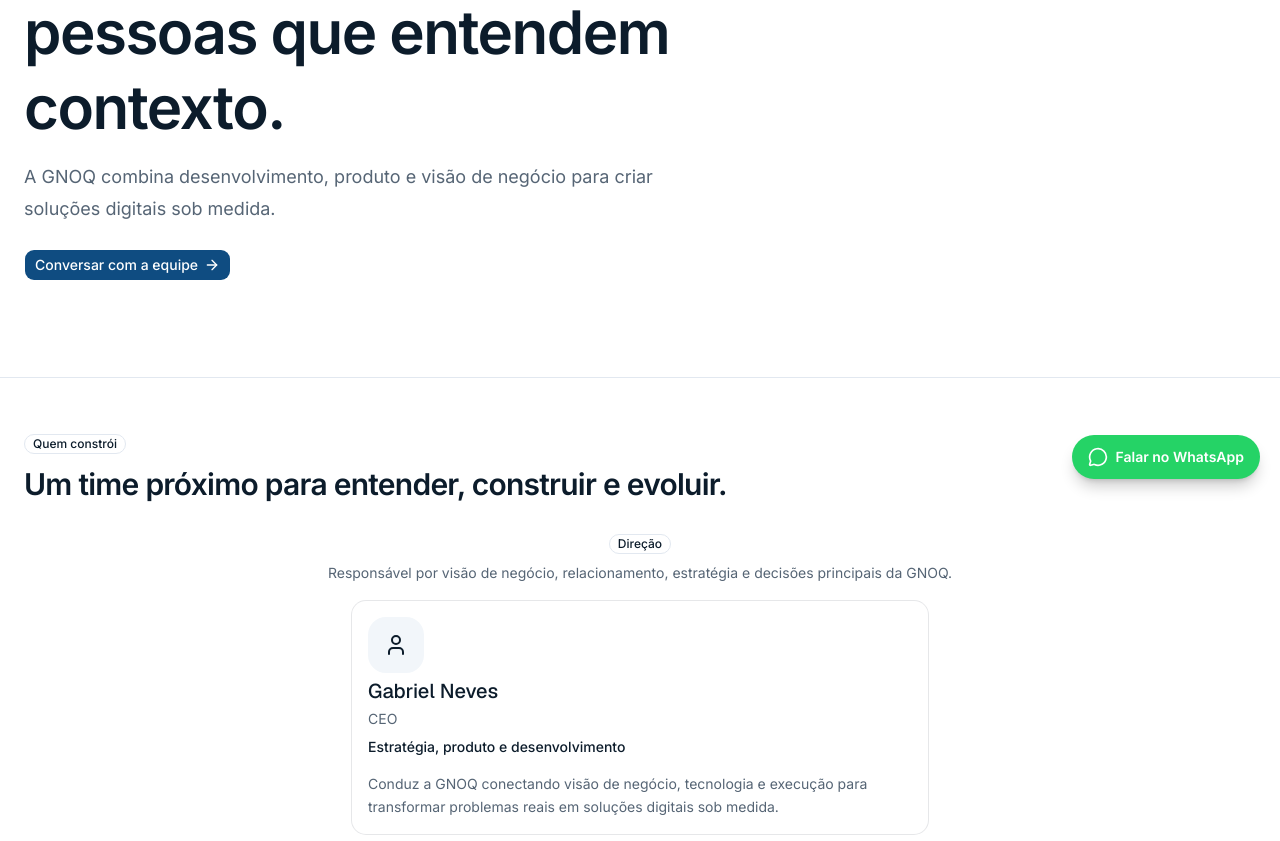
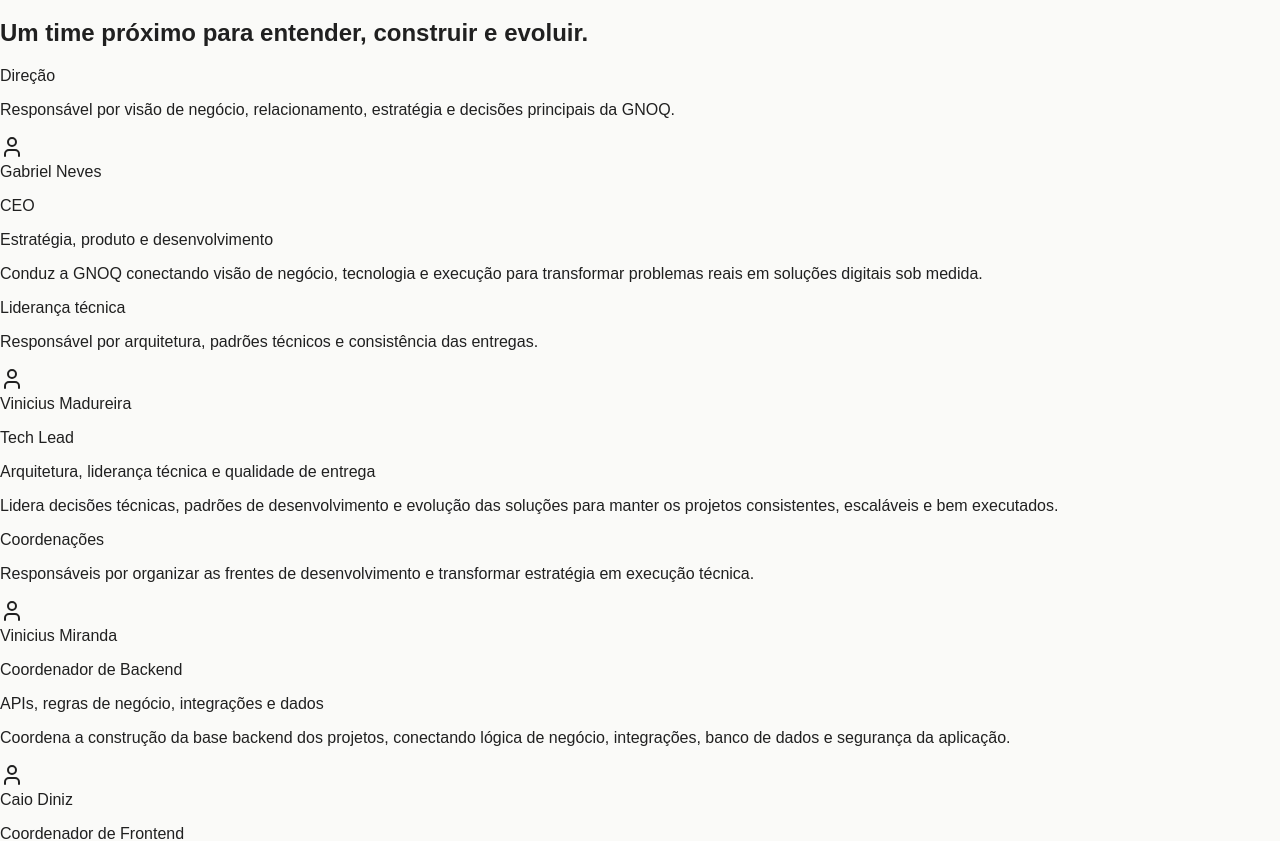
Before and after one commit to GNOQ-Global-Node-Of-Quantum/Website, a Next.js app in the folder gnoq/: page /team in a window 1280 px wide. Shown: the part 301-1142 px from the top of the page. Built offline with nearby package versions, Linux system fonts and the light colour scheme.

Commit message:
feat: replace public website with maintenance page

```diff
--- a/gnoq/src/app/globals.css
+++ b/gnoq/src/app/globals.css
@@ -1,156 +1,17 @@
-@import "tailwindcss";
-@import "tw-animate-css";
-@import "shadcn/tailwind.css";
-
-@custom-variant dark (&:is(.dark *));
-
-* {
-  box-sizing: border-box;
-}
-
-html,
-body {
-  margin: 0;
-  min-height: 100%;
-  background: var(--background);
-  color: var(--foreground);
-}
-
-html {
-  scroll-behavior: smooth;
-}
-
-body {
-  font-family: var(--font-inter), Arial, Helvetica, sans-serif;
-}
-
-@theme inline {
-  --font-heading: var(--font-sans);
-  --font-sans: var(--font-sans);
-  --color-sidebar-ring: var(--sidebar-ring);
-  --color-sidebar-border: var(--sidebar-border);
-  --color-sidebar-accent-foreground: var(--sidebar-accent-foreground);
-  --color-sidebar-accent: var(--sidebar-accent);
-  --color-sidebar-primary-foreground: var(--sidebar-primary-foreground);
-  --color-sidebar-primary: var(--sidebar-primary);
-  --color-sidebar-foreground: var(--sidebar-foreground);
-  --color-sidebar: var(--sidebar);
-  --color-chart-5: var(--chart-5);
-  --color-chart-4: var(--chart-4);
-  --color-chart-3: var(--chart-3);
-  --color-chart-2: var(--chart-2);
-  --color-chart-1: var(--chart-1);
-  --color-ring: var(--ring);
-  --color-input: var(--input);
-  --color-border: var(--border);
-  --color-destructive: var(--destructive);
-  --color-accent-foreground: var(--accent-foreground);
-  --color-accent: var(--accent);
-  --color-muted-foreground: var(--muted-foreground);
-  --color-muted: var(--muted);
-  --color-secondary-foreground: var(--secondary-foreground);
-  --color-secondary: var(--secondary);
-  --color-primary-foreground: var(--primary-foreground);
-  --color-primary: var(--primary);
-  --color-popover-foreground: var(--popover-foreground);
-  --color-popover: var(--popover);
-  --color-card-foreground: var(--card-foreground);
-  --color-card: var(--card);
-  --color-foreground: var(--foreground);
-  --color-background: var(--background);
-  --radius-sm: calc(var(--radius) * 0.6);
-  --radius-md: calc(var(--radius) * 0.8);
-  --radius-lg: var(--radius);
-  --radius-xl: calc(var(--radius) * 1.4);
-  --radius-2xl: calc(var(--radius) * 1.8);
-  --radius-3xl: calc(var(--radius) * 2.2);
-  --radius-4xl: calc(var(--radius) * 2.6);
-}
-
-:root {
-  /* GNOQ brand — primary #0F4C81, secondary #00719C */
-  --brand: #0f4c81;
-  --brand-2: #00719c;
-
-  --background: #ffffff;
-  --foreground: #0c1c2b;
-  --card: #ffffff;
-  --card-foreground: #0c1c2b;
-  --popover: #ffffff;
-  --popover-foreground: #0c1c2b;
-  --primary: #0f4c81;
-  --primary-foreground: #ffffff;
-  --secondary: #eaf2f8;
-  --secondary-foreground: #0f4c81;
-  --muted: #f2f6fa;
-  --muted-foreground: #566575;
-  --accent: #00719c;
-  --accent-foreground: #ffffff;
-  --destructive: oklch(0.577 0.245 27.325);
-  --border: #e2e8f0;
-  --input: #e2e8f0;
-  --ring: #00719c;
-  --chart-1: #0f4c81;
-  --chart-2: #00719c;
-  --chart-3: #3a86b8;
-  --chart-4: #7fb2d4;
-  --chart-5: #c3ddec;
-  --radius: 0.625rem;
-  --sidebar: oklch(0.985 0 0);
-  --sidebar-foreground: oklch(0.145 0 0);
-  --sidebar-primary: oklch(0.205 0 0);
-  --sidebar-primary-foreground: oklch(0.985 0 0);
-  --sidebar-accent: oklch(0.97 0 0);
-  --sidebar-accent-foreground: oklch(0.205 0 0);
-  --sidebar-border: oklch(0.922 0 0);
-  --sidebar-ring: oklch(0.708 0 0);
-}
-
-.dark {
-  --brand: #3a86b8;
-  --brand-2: #00a0d4;
-
-  --background: #071726;
-  --foreground: #eef4f9;
-  --card: #0c2135;
-  --card-foreground: #eef4f9;
-  --popover: #0c2135;
-  --popover-foreground: #eef4f9;
-  --primary: #2f79b3;
-  --primary-foreground: #ffffff;
-  --secondary: #12324c;
-  --secondary-foreground: #eef4f9;
-  --muted: #102a40;
-  --muted-foreground: #9db4c7;
-  --accent: #00a0d4;
-  --accent-foreground: #071726;
-  --destructive: oklch(0.704 0.191 22.216);
-  --border: #1c3a52;
-  --input: rgba(255, 255, 255, 0.12);
-  --ring: #00a0d4;
-  --chart-1: #2f79b3;
-  --chart-2: #00a0d4;
-  --chart-3: #4f9ecb;
-  --chart-4: #7fbcdd;
-  --chart-5: #b4d8ec;
-  --sidebar: oklch(0.205 0 0);
-  --sidebar-foreground: oklch(0.985 0 0);
-  --sidebar-primary: oklch(0.488 0.243 264.376);
-  --sidebar-primary-foreground: oklch(0.985 0 0);
-  --sidebar-accent: oklch(0.269 0 0);
-  --sidebar-accent-foreground: oklch(0.985 0 0);
-  --sidebar-border: oklch(1 0 0 / 10%);
-  --sidebar-ring: oklch(0.556 0 0);
-}
-
-@layer base {
-  * {
-    @apply border-border outline-ring/50;
-  }
-  body {
-    @apply bg-background text-foreground;
-  }
-  html {
-    @apply font-sans;
-  }
-}
+* { box-sizing: border-box; }
+:root { color-scheme: light; font-family: Arial, Helvetica, sans-serif; color: #202020; background: #fafaf8; }
+body { margin: 0; }
+a { color: inherit; }
+a:focus-visible { outline: 3px solid #555; outline-offset: 6px; }
+.maintenance { min-height: 100svh; display: flex; flex-direction: column; align-items: center; justify-content: center; padding: 56px 24px 28px; text-align: center; }
+.maintenance-content { width: 100%; max-width: 720px; margin: auto 0; padding: 32px 0 64px; }
+.wordmark { display: inline-block; font-size: 32px; font-weight: 800; letter-spacing: -2px; text-decoration: none; margin-bottom: 72px; }
+.wordmark span { color: #777; }
+.eyebrow { font-size: 11px; letter-spacing: 2px; font-weight: 700; color: #686863; line-height: 1.6; }
+h1 { font-size: clamp(36px, 6vw, 64px); line-height: 1.08; letter-spacing: -2px; margin: 24px 0; font-weight: 600; }
+.description { max-width: 490px; margin: 0 auto; color: #666660; font-size: 17px; line-height: 1.7; }
+.contact { display: inline-flex; gap: 28px; align-items: center; min-height: 48px; padding: 14px 24px; margin-top: 36px; background: #202020; color: white; border-radius: 8px; text-decoration: none; font-size: 14px; font-weight: 600; }
+.contact:hover { background: #41413d; }
+.email { font-size: 13px; color: #686863; overflow-wrap: anywhere; margin-top: 18px; }
+footer { color: #767670; font-size: 12px; line-height: 1.6; }
+@media (max-width: 480px) { .wordmark { margin-bottom: 48px; } .maintenance { padding-top: 24px; } h1 { letter-spacing: -1.2px; } }
--- a/gnoq/src/app/layout.tsx
+++ b/gnoq/src/app/layout.tsx
@@ -1,41 +1,12 @@
-import { AppHeader } from "@/shared/components/AppHeader/AppHeader";
-import { AppFooter } from "@/shared/components/AppFooter/AppFooter";
-import { WhatsAppButton } from "@/shared/components/WhatsAppButton/WhatsAppButton";
-import { cn } from "@/shared/lib/utils";
 import type { Metadata } from "next";
-import { Geist, Inter } from "next/font/google";
 import "./globals.css";
 
-const geist = Geist({ subsets: ["latin"], variable: "--font-sans" });
-
-const inter = Inter({
-  variable: "--font-inter",
-  subsets: ["latin"],
-});
-
 export const metadata: Metadata = {
-  title: "GNOQ | Soluções digitais sob medida",
-  description:
-    "Apps, sites, jogos, sistemas, automações e produtos digitais sob medida para empresas.",
+  title: "GNOQ | Site em manutenção",
+  description: "Estamos preparando o novo site da GNOQ. Entre em contato com nossa equipe por e-mail.",
+  verification: { google: "tDbwlgNIMrsZ_ks2DQ0Eqbp8sz-yqWlCCoK-V8BKVxk" },
 };
 
-export default function RootLayout({
-  children,
-}: Readonly<{ children: React.ReactNode }>) {
-  return (
-    <html lang="pt-br" className={cn("font-sans", geist.variable)}>
-      <head>
-        <meta
-          name="google-site-verification"
-          content="tDbwlgNIMrsZ_ks2DQ0Eqbp8sz-yqWlCCoK-V8BKVxk"
-        />
-      </head>
-      <body className={`${inter.variable} antialiased`}>
-        <AppHeader />
-        {children}
-        <AppFooter />
-        <WhatsAppButton />
-      </body>
-    </html>
-  );
+export default function RootLayout({ children }: Readonly<{ children: React.ReactNode }>) {
+  return <html lang="pt-BR"><body>{children}</body></html>;
 }
--- a/gnoq/src/app/page.tsx
+++ b/gnoq/src/app/page.tsx
@@ -1,5 +1,15 @@
-import { HomePage } from "@/features/home/pages/HomePage";
-
 export default function Home() {
-  return <HomePage />;
+  return (
+    <main className="maintenance">
+      <div className="maintenance-content">
+        <a className="wordmark" href="/" aria-label="GNOQ — início">GNOQ<span aria-hidden="true">.</span></a>
+        <p className="eyebrow">ESTAMOS ATUALIZANDO NOSSO SITE</p>
+        <h1>Uma nova experiência<br />está a caminho.</h1>
+        <p className="description">Nosso site está em manutenção. Enquanto preparamos as novidades, seguimos disponíveis para conversar sobre o seu projeto.</p>
+        <a className="contact" href="mailto:gabriel.neves@gnoq.com.br">Entre em contato <span aria-hidden="true">↗</span></a>
+        <p className="email">gabriel.neves@gnoq.com.br</p>
+      </div>
+      <footer>© {new Date().getFullYear()} GNOQ. Todos os direitos reservados.</footer>
+    </main>
+  );
 }
```
Also changed, not shown: gnoq/src/proxy.ts (added, +20 -0 lines).
